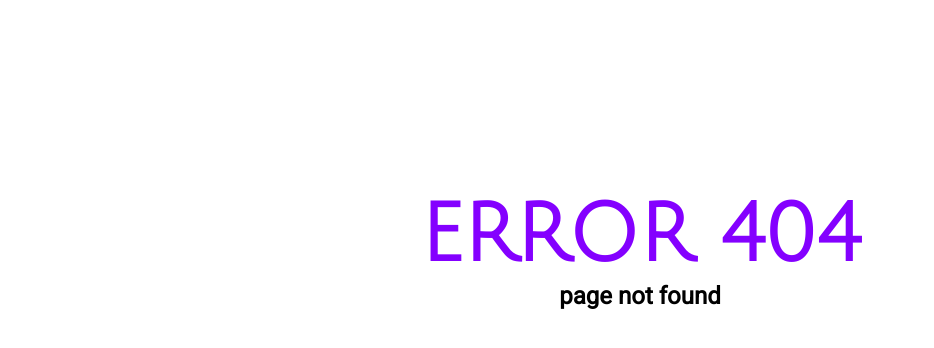
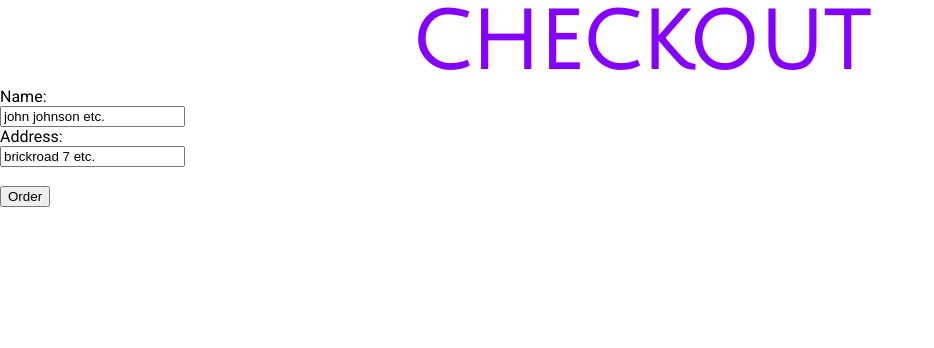
Before and after one commit to Kleina13/vefforritun-1-verk-5, a Flask app: page /checkout in a window 1280 px wide. Shown: the top 348 px of the page, without its empty margins (0-934 px from the left). Run offline with Flask 2, Linux system fonts and the light colour scheme.

Commit message:
checkout

```diff
--- a/app.py
+++ b/app.py
@@ -14,6 +14,10 @@ with open('books.txt') as file:
 @app.route('/')
 def index():
 	return rend('store.html', books=books)
+
+@app.route('/checkout')
+def checkout():
+	return rend('checkout.html')
 
 # cart <<<<<<<<<<<<
 @app.route('/cart')
@@ -79,10 +83,10 @@ def secret():
 # error <<<<<<<<<<<
 @app.errorhandler(404)
 def error404(error):
-	return rend('error.html', ERROR=404)
+	return rend('error.html', error_type=404, error=error)
 @app.errorhandler(500)
 def error500(error):
-	return rend('error.html', ERROR=500)
+	return rend('error.html', error_type=500, error=error)
 # error <<<<<<<<<<<
 
 if __name__ == "__main__":
--- a/books.txt
+++ b/books.txt
@@ -11,4 +11,5 @@
  {'id': 10, 'name': "The Boy in Striped Pajamas", 'value': "24.96", 'image': "tbisp.jpg"},
  {'id': 11, 'name': "The Diary of a Young Girl", 'value': "39.96", 'image': "tdoayg.jpg"},
  {'id': 12, 'name': "Trump: The Art of the Deal", 'value': "33.96", 'image': "taotd.jpg"},
- {'id': 13, 'name': "Ninja: Get Good: My Ultimate Guide to Gaming", 'value': "16.96", 'image': "ggmugtg.jpg"}]
+ {'id': 13, 'name': "The Art of War", 'value': "35.96", 'image': "taow.jpg"},
+ {'id': 14, 'name': "Ninja: Get Good: My Ultimate Guide to Gaming", 'value': "16.96", 'image': "ggmugtg.jpg"}]
--- a/static/css/main.css
+++ b/static/css/main.css
@@ -229,6 +229,11 @@ th {
     color: var(--main-text-color);
 }
 
+.h1header {
+    color: var(--main-color);
+    text-align: center;
+}
+
 
 @media only screen and (max-width: 800px) {
     main {
--- a/templates/cart.html
+++ b/templates/cart.html
@@ -2,7 +2,7 @@
 
 {% block content %}
     <header>
-        <h1 style="color:var(--main-color);text-align:center;">{% block title %}CART{% endblock %}</h1>
+        <h1 class="h1header">{% block title %}CART{% endblock %}</h1>
     </header>
     <span class="bleh">
         <span class="cart">
@@ -30,7 +30,7 @@
         </span>
         <span class="footerCart">
             <footer>
-                <a class="buttonCartScreen" style="margin: 15px;">Continue to checkout</a>
+                <a class="buttonCartScreen" style="margin: 15px;" href="/checkout">Continue to checkout</a>
             </footer>
             <footer>
                 <a style="padding: 10px 32px;" class="buttonCartScreen" href="/">back</a>
--- /dev/null
+++ b/templates/checkout.html
@@ -0,0 +1,16 @@
+{% extends "layout.html" %}
+
+{% block content %}
+    <header class="h1header">
+        <h1 class="h1header">{% block header %}CHECKOUT{% endblock %}</h1>
+    </header>
+    <form action="/checkout">
+        Name:<br>
+        <input type="text" name="name" value="john johnson etc.">
+        <br>
+        Address:<br>
+        <input type="text" name="lastname" value="brickroad 7 etc.">
+        <br><br>
+        <input type="submit" value="Order">
+    </form>
+{% endblock %}
--- a/templates/error.html
+++ b/templates/error.html
@@ -1,6 +1,6 @@
 {% extends "layout.html" %}
 
 {% block content %}
-    <h1 style="text-align:center;color:var(--main-color);margin-top:15%;">ERROR {{ ERROR }}</h1>
-    <h2 style="text-align:center;">page not found<h2>
+    <h1 style="text-align:center;color:var(--main-color);margin-top:15%;">ERROR {{ error_type }}</h1>
+    <h2 style="text-align:center;">{{ error }}<h2>
 {% endblock %}
```
Also changed, not shown: static/img/taow.jpg (added).
